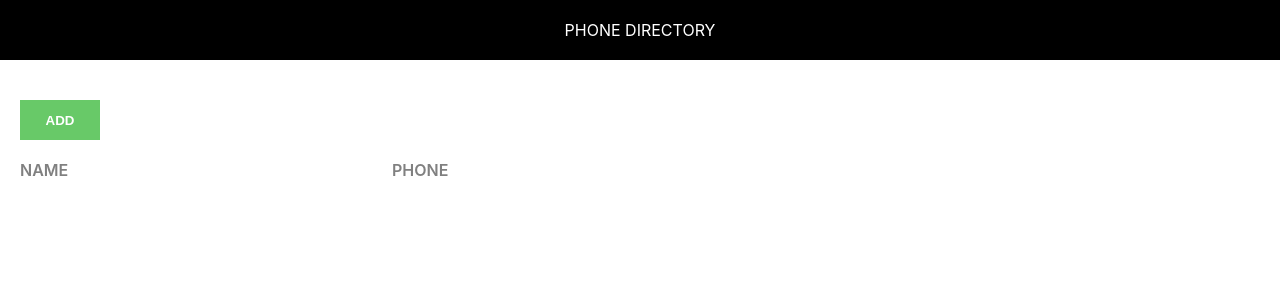
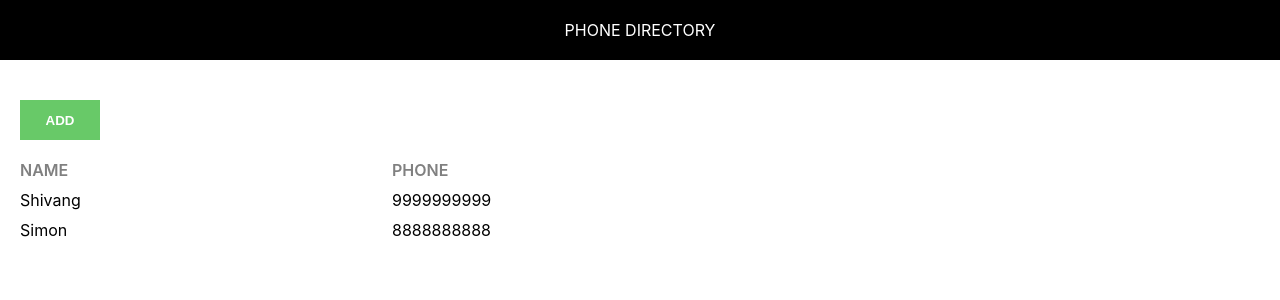
Before and after one commit to lucifer-art/phone-directory, a React (Create React App) app: page / in a window 1280 px wide. Shown: the top 300 px of the page. Built offline with nearby package versions, Linux system fonts and the light colour scheme.

Commit message:
renders subscribers dynamically

```diff
--- a/src/App.js
+++ b/src/App.js
@@ -4,6 +4,17 @@ import './App.css';
 
 class App extends Component {
   render() {
+    let subscriber = [
+      {
+        id:1,
+        name: 'Shivang',
+        phone: '9999999999'
+      }, {
+        id:2,
+        name: 'Simon',
+        phone: '8888888888'
+      }
+    ]
     return (
       <div>
         {/* <div id="module">
@@ -16,6 +27,16 @@ class App extends Component {
             <div className='nameText'>Name</div>
             <div className='phoneText'>Phone</div>
           </div>
+          {
+            subscriber.map(sub => {
+              return (
+                <div key={sub.id} className='gridView'>
+                  <div>{sub.name}</div>
+                  <div>{sub.phone}</div>
+                </div>
+              )
+            })
+          }
         </div>
 
 
```
Also changed, not shown: 1 other file (tests, documents, lock files or other folders).
